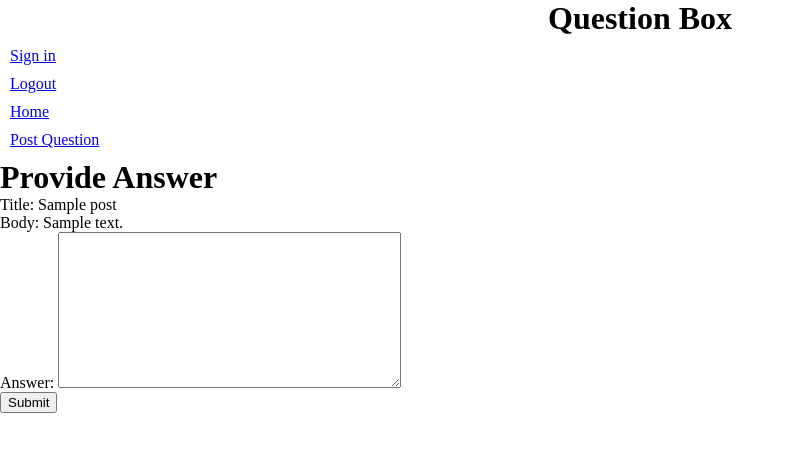
After one commit to momentum-team-6/django-question-box-adrmckinney, a Django app: page /core/1/answer in a window 1280 px wide. The commit adds this page. Shown: the top 452 px of the page, without its empty margins (0-795 px from the left). Run offline with Django 3.2, Linux system fonts and the light colour scheme; a user stored in the database is signed in; tables that the repository leaves empty hold one stand-in row (values such as "Sample post"); some libraries are stand-ins or nearby versions.

Commit message:
added user register/login/logout. fixed bug with answer going to database. delete works. Need to still assign user permission to delete notes on available for user who wrote it.

```diff
--- a/core/admin.py
+++ b/core/admin.py
@@ -1,5 +1,7 @@
 from django.contrib import admin
 from django.contrib.auth.admin import UserAdmin
-from .models import User
+from .models import User, Post, Answer
 
 admin.site.register(User, UserAdmin)
+admin.site.register(Post)
+admin.site.register(Answer)
--- /dev/null
+++ b/core/forms.py
@@ -0,0 +1,26 @@
+from django import forms
+from .models import Post, Answer
+
+class QForm(forms.ModelForm):
+    class Meta:
+        model = Post
+        fields = [
+            'question_title',
+            'question_body',
+        ]
+
+class AForm(forms.ModelForm):
+    class Meta:
+        model = Answer
+        fields = [
+            'answer',
+        ]
+
+# class Registration(forms.RegistrationForm):
+#     class Meta:
+#         fields = [
+#             'username',
+#             'email',
+#             'password1',
+#             'password2',
+#         ]
--- a/core/models.py
+++ b/core/models.py
@@ -5,9 +5,21 @@ from django.contrib.auth.models import AbstractUser
 class User(AbstractUser):
     pass
 
-class Questions(models.Model):
-    title = models.CharField(max_length=50)
-    body = models.CharField(max_length=600)
+class Post(models.Model):
+    question_title = models.CharField(max_length=50)
+    question_body = models.TextField()
+    created_at = models.DateTimeField(auto_now_add=True, null=True)
+    user = models.ForeignKey(User, on_delete=models.CASCADE, related_name='posts', null=True)
+    status = models.BooleanField(default=False)
 
-class Answers(models.Model):
-    body = models.CharField(max_length=600)
+
+
+
+class Answer(models.Model):
+    answer = models.TextField()
+    post = models.ForeignKey('Post', related_name='answers', on_delete=models.CASCADE)
+    created_at = models.DateTimeField(auto_now_add=True, null=True)
+    is_correct = models.BooleanField(default=False)
+
+    def __str__(self):
+        return self.answer
--- a/core/views.py
+++ b/core/views.py
@@ -1,3 +1,64 @@
-from django.shortcuts import render
+from django.contrib.auth.decorators import login_required
+from django.shortcuts import render, redirect, get_object_or_404
+from .models import Post, Answer
+from django.http import JsonResponse
+from .forms import QForm, AForm
 
 # Create your views here.
+def list_posts(request):
+    posts = Post.objects.all()
+    answers = Answer.objects.all()
+    return render(request, "core/list_posts.html", {'posts': posts, 'answers': answers})
+
+@login_required
+def post_question(request):
+    if request.method == "GET":
+        form = QForm()
+    else:
+        form = QForm(data=request.POST)
+        if form.is_valid():
+            form.save()
+            return redirect(to='list_posts')
+    return render(request, 'core/post_question.html', {'form': form})
+
+@login_required
+def answer(request, pk):
+    post = get_object_or_404(Post, pk=pk)
+
+    if request.method == 'GET':
+        form = AForm()
+    else:
+        form = AForm(data=request.POST)
+        if form.is_valid():
+            new_answer = form.save(commit=False)
+            new_answer.post = post
+
+            form.save()
+            return redirect(to='list_posts')
+    return render(request, "core/answer.html", {"form": form, "post": post})
+
+def post_details(request, pk):
+    post = get_object_or_404(Post, pk=pk)
+    return render(request, "core/post_details.html", {'post': post})
+
+@login_required
+def delete_post(request, pk):
+
+    post = get_object_or_404(Post, pk=pk)
+    if request.method == 'POST':
+        post.delete()
+        return redirect(to='list_posts')
+    return render(request, "core/delete_post.html", {"post": post})
+
+@login_required
+def correct_answer(request, pk):
+    answer = get_object_or_404(Answer, pk=pk)
+    if not answer.is_correct:
+        answer.is_correct = True
+        answer.save()
+        data = {'change': 'correct'}
+    else:
+        answer.is_correct = False
+        answer.save()
+        data = {'change': 'not-correct'}
+    return JsonResponse(data)
--- a/project/settings.py
+++ b/project/settings.py
@@ -144,4 +144,6 @@ INTERNAL_IPS = [
 ACCOUNT_ACTIVATION_DAYS = 7
 REGISTRATION_AUTO_LOGIN = True
 LOGIN_REDIRECT_URL = "/"
-ACCOUNT_AUTHENTICATED_REGISTRATION_REDIRECTS = True
+# ACCOUNT_AUTHENTICATED_REGISTRATION_REDIRECTS = True
+
+# REGISTRATION_FORM = 'core.forms.registration'
--- a/project/urls.py
+++ b/project/urls.py
@@ -16,10 +16,17 @@ Including another URLconf
 from django.contrib import admin
 from django.conf import settings
 from django.urls import include, path
+from core import views
 
 urlpatterns = [
     path('admin/', admin.site.urls),
     path('accounts/', include('registration.backends.simple.urls')),
+    path("", views.list_posts, name='list_posts'),
+    path("core/question/", views.post_question, name='post_question'),
+    path("core/<int:pk>/answer", views.answer, name='answer'),
+    path("core/details/<int:pk>", views.post_details, name='post_details'),
+    path("core/delete/<int:pk>", views.delete_post, name="delete_post"),
+    path("core/<int:pk>/correct", views.correct_answer, name='correct_answer'),
 ]
 
 if settings.DEBUG:
--- /dev/null
+++ b/static/css/styles.css
@@ -0,0 +1,29 @@
+* {
+    margin: 0;
+    box-sizing: border-box;
+}
+
+.site-title {
+    text-align: center;
+}
+
+.header {
+    margin: 10px;
+}
+
+.main {
+    display: flex;
+    flex-direction: column;
+}
+
+.post-container {
+    margin: 10px;
+    padding: 10px;
+}
+
+.sub-page-main {
+    display: flex;
+    flex-direction: column;
+    margin: 20px;
+    padding: 20px;
+}
--- /dev/null
+++ b/static/js/scripts.js
@@ -0,0 +1,27 @@
+
+
+
+let checks = document.querySelectorAll(".fa-check")
+
+for (let check of checks) {
+    check.addEventListener('click', e => {
+        check.classList.toggle('fas')
+        check.classList.toggle('far')
+        let answerPk = check.parentElement.dataset.answerPk
+        let url = `core/${answerPk}/correct`
+        fetch(url, {
+            heaers: {
+                'Accept': 'application/json',
+                'X-Requested-With': 'XMLHttpRequest',
+            },
+        })
+        .then(response => {
+            return response.json()
+        })
+        .then(data => {
+            //Perform actions with the response data from the view
+
+        })
+
+    })
+}
--- a/templates/base.html
+++ b/templates/base.html
@@ -1,11 +1,23 @@
+{% load static %}
+
 <!DOCTYPE html>
 <html lang="en">
 <head>
     <meta charset="UTF-8">
     <meta name="viewport" content="width=device-width, initial-scale=1.0">
+    <link rel="stylesheet" href="{% static 'css/styles.css' %}">
+    <link rel="stylesheet" href="{% static 'icofont/icofont.min.css' %}">
+    <script src="{% static 'js/scripts.js' %}" defer></script>
+    <script src="https://kit.fontawesome.com/846acebbe7.js" crossorigin="anonymous"></script>
     <title>Question Box</title>
 </head>
 <body>
-
+    <h1 class="site-title">Question Box</h1>
+    <p class="header"><a href="/accounts/login">Sign in</a></p>
+    <p class="header"><a href="/accounts/logout">Logout</a></p>
+    <p class="header"><a href="{% url 'list_posts' %}">Home</a></p>
+    <p class="header"><a href="{% url 'post_question' %}">Post Question</a></p>
+    {% block content %}
+    {% endblock %}
 </body>
 </html>
--- /dev/null
+++ b/templates/core/answer.html
@@ -0,0 +1,19 @@
+{% extends "base.html" %}
+
+{% block content %}
+<h1>Provide Answer</h1>
+
+<div>
+    <p>Title: {{ post.question_title }}</p>
+    <p>Body: {{ post.question_body }}</p>
+
+    <form action="{% url 'answer' pk=post.pk %}" method="POST">
+        {% csrf_token %}
+        {{ form.as_p }}
+        <div>
+            <button type="submit">Submit</button>
+        </div>
+    </form>
+</div>
+
+{% endblock %}
--- /dev/null
+++ b/templates/core/registration/registration_form.html
@@ -0,0 +1 @@
+Hello
```
Also changed, not shown: templates/core/delete_post.html (added, +22 -0 lines), templates/core/list_posts.html (added, +21 -0 lines), templates/core/post_details.html (added, +15 -0 lines), templates/core/post_question.html (added, +17 -0 lines), core/migrations/0003_auto_20210108_0043.py (added), core/migrations/0004_auto_20210108_0300.py (added), core/migrations/0005_auto_20210108_0443.py (added), core/migrations/0006_auto_20210109_1621.py (added), core/migrations/0007_auto_20210110_0620.py (added).
